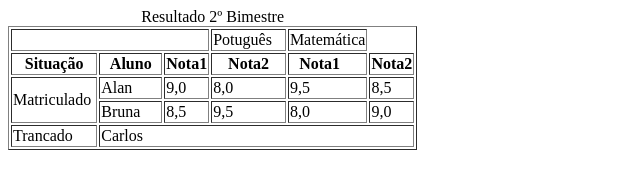
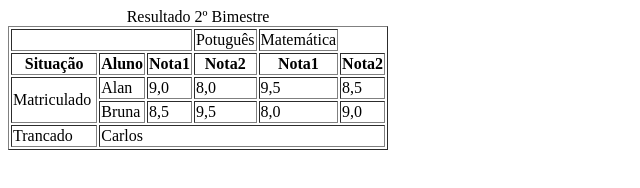
Before and after one commit to Dtssouza/Atividade01-PWM, a plain HTML site: page index88.html in a window 1280 px wide. Shown: the whole page, without its empty margins (0-640 px from the left). Drawn offline with Linux system fonts and the light colour scheme.

Commit message:
Danilo 01

```diff
--- a/index88.html
+++ b/index88.html
@@ -6,16 +6,16 @@
         <table border="1">
             <caption>Resultado 2º Bimestre</caption>
             <tr>
-                <td colspan="3"></td><td colspna="2">Potuguês&nbsp;&nbsp;&nbsp;</td><td colspna="2">Matemática</td>
+                <td colspan="3"></td><td colspna="2">Potuguês</td><td colspna="2">Matemática</td>
             </tr>
             <tr>
-                <th>Situação</th><th>Aluno</th><th>Nota1</th><th>Nota2</th><th>Nota1&nbsp;&nbsp;&nbsp;&nbsp;</th><th>Nota2</th>
+                <th>Situação</th><th>Aluno</th><th>Nota1</th><th>Nota2</th><th>Nota1</th><th>Nota2</th>
             </tr>
             <tr>
-                <td rowspan="2"> Matriculado&nbsp;</td><td>Alan&nbsp;&nbsp;&nbsp;&nbsp;&nbsp;</td><td>9,0</td><td>8,0</td><td>9,5</td><td>8,5</td>
+                <td rowspan="2"> Matriculado&nbsp;</td><td>Alan</td><td>9,0</td><td>8,0</td><td>9,5</td><td>8,5</td>
             </tr>
             <tr>
-                <td>Bruna&nbsp;&nbsp;&nbsp;&nbsp;&nbsp;</td><td>8,5</td><td>9,5</td><td>8,0</td><td>9,0</td>
+                <td>Bruna</td><td>8,5</td><td>9,5</td><td>8,0</td><td>9,0</td>
             </tr>
             <tr>
                 <td>Trancado</td><td colspan="5">Carlos</td>
```
